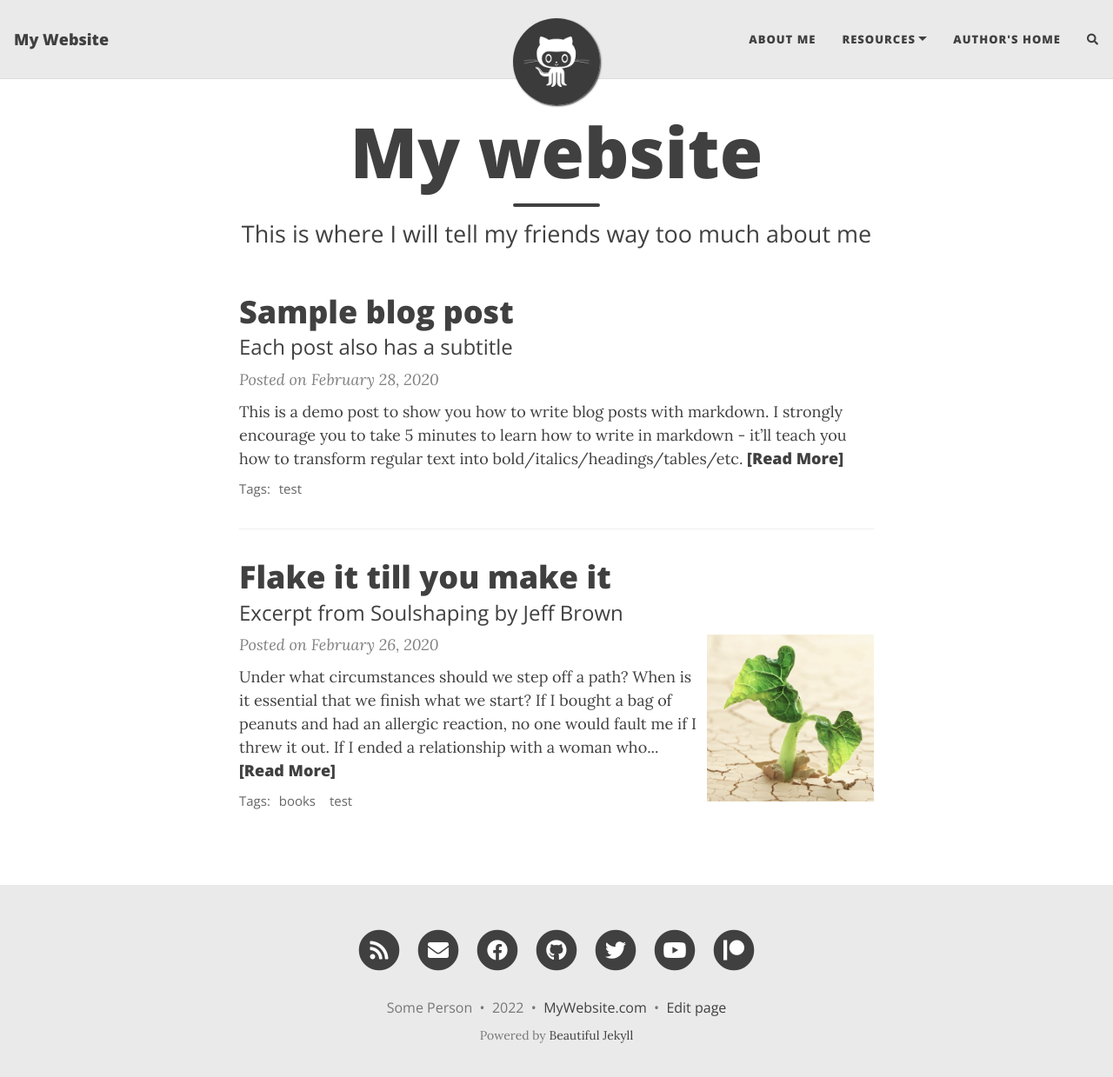
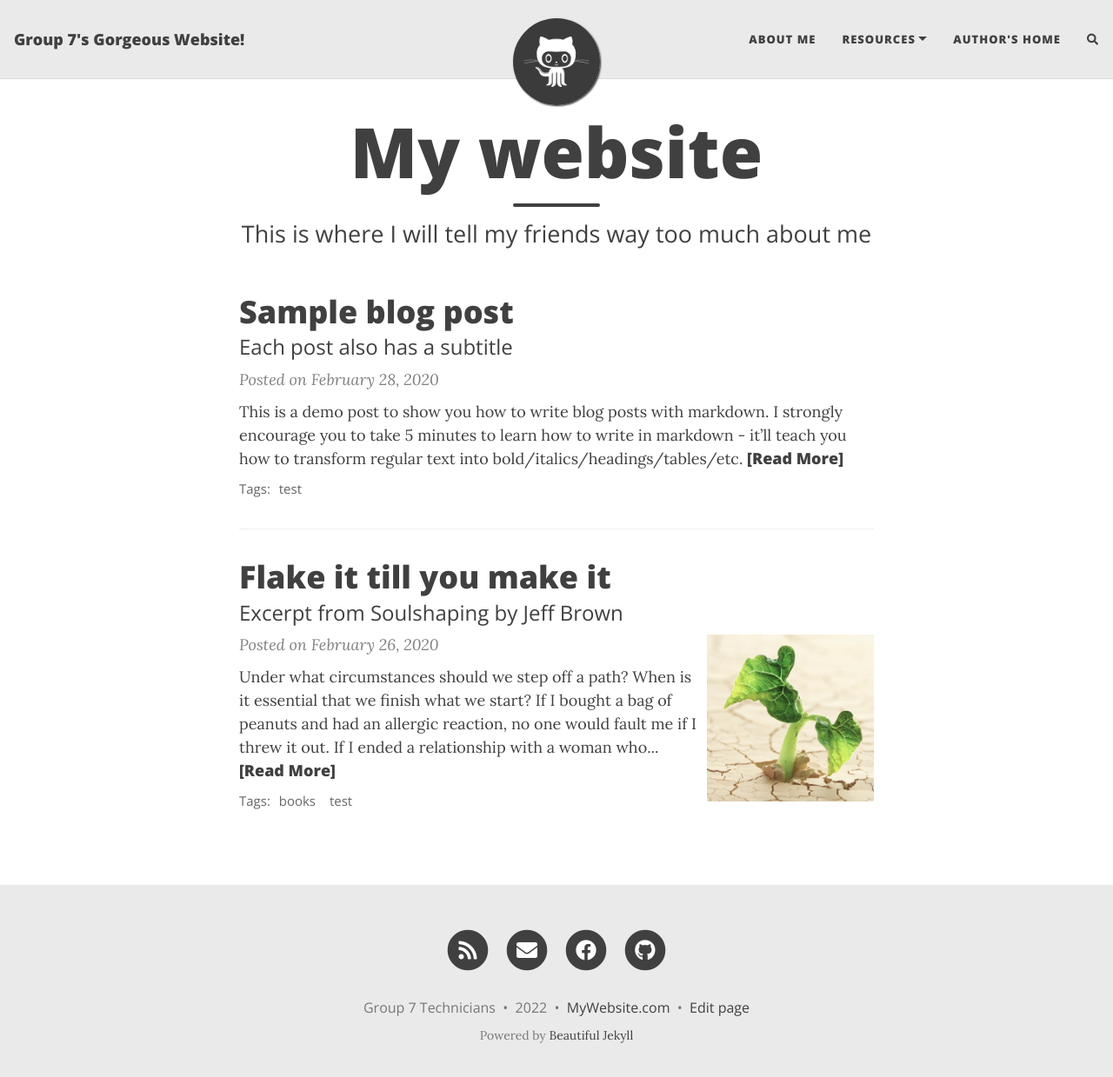
Before and after one commit to connorPlank/412Group-Projects, a Jekyll site: the page built from jjag23.github.io/index.html, in a window 1280 px wide and 1252 px high. Shown: the top 1239 px of the window at 87% size. Built offline with Jekyll 4.4.1, drawn with Linux system fonts in a browser that asks for light colours; nearby versions of some CDN libraries; the list of posts is cut into pages by our own code; comment, search, counter and statistics services are not loaded.

Commit message:
Made a few minor edits

```diff
--- a/jjag23.github.io/_config.yml
+++ b/jjag23.github.io/_config.yml
@@ -10,17 +10,17 @@
 ############################
 
 # Name of website
-title: My Website
+title: Group 7's Gorgeous Website!
 
 # Your name to show in the footer
-author: Some Person
+author: Group 7 Technicians
 
 ###############################################
 # --- List of links in the navigation bar --- #
 ###############################################
 
 navbar-links:
-  About Me: "aboutme"
+  About Me: "aboutus"
   Resources:
     - Beautiful Jekyll: "https://beautifuljekyll.com"
     - Learn markdown: "https://www.markdowntutorial.com/"
@@ -49,13 +49,10 @@ round-avatar: true
 # Select the social network links that you want to show in the footer.
 # Uncomment the links you want to show and add your information to each one.
 social-network-links:
-  email: "someone@example.com"
+  email: "connor.plank@tamu.edu"
   rss: true  # remove this line if you don't want to show an RSS link at the bottom
   facebook: deanattali
-  github: daattali
-  twitter: daattali
-  patreon: DeanAttali
-  youtube: c/daattali
+  github: connorPlank
 #  medium: yourname
 #  reddit: yourname
 #  linkedin: daattali
```
